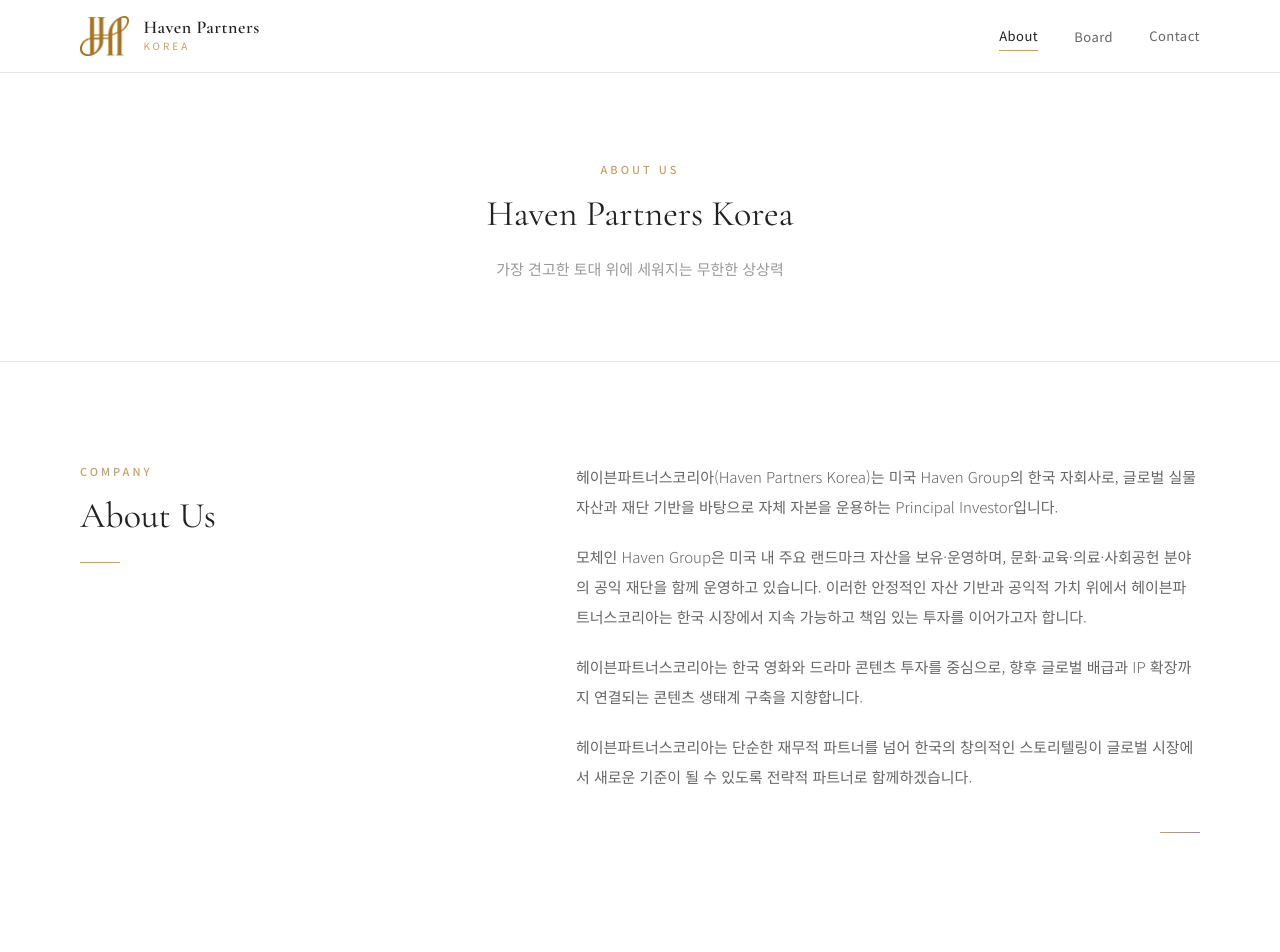
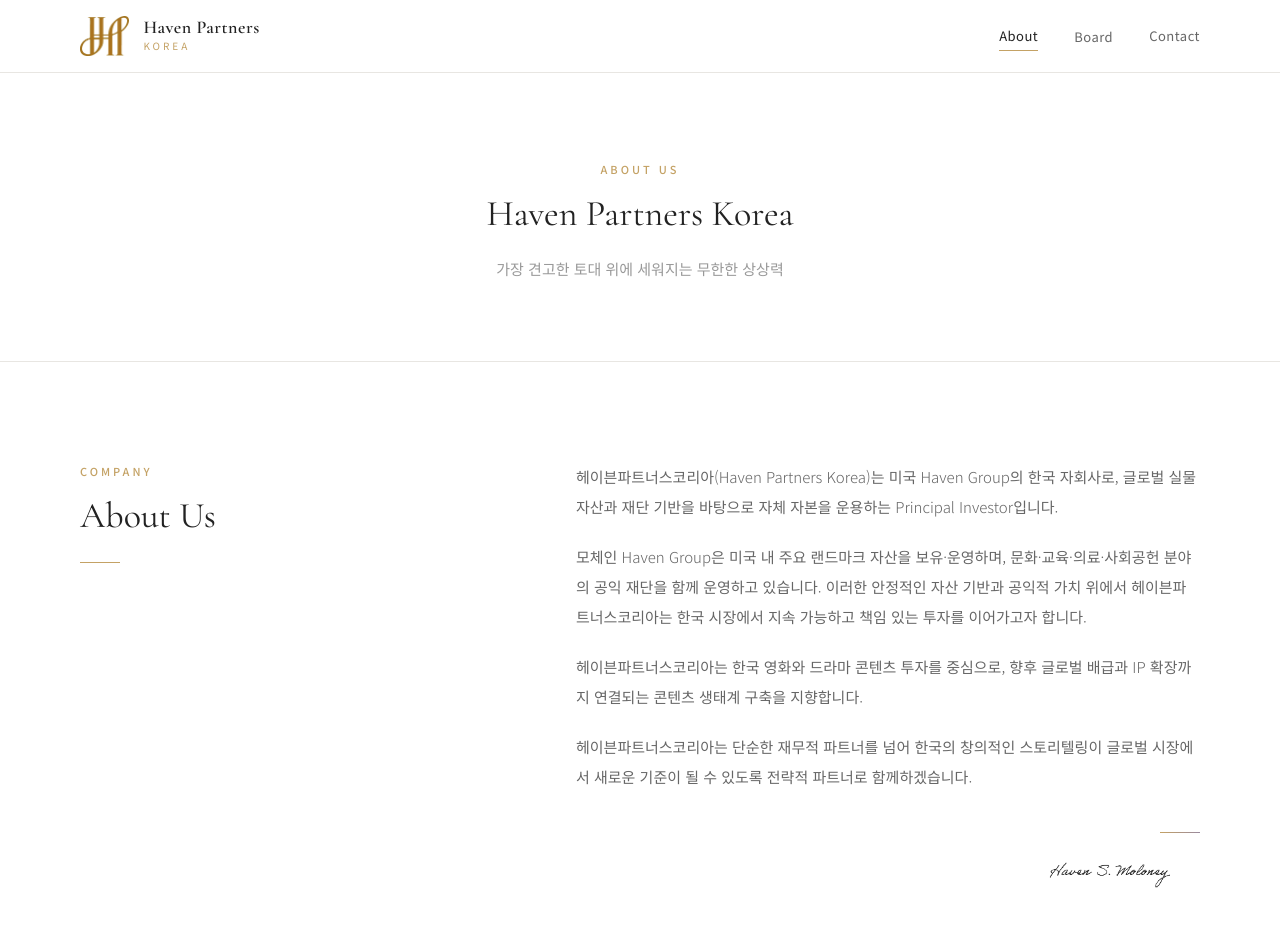
Before and after one commit to gustn0117/haven-partners-korea, a Next.js app: page /about in a window 1280 px wide. Shown: the top 952 px of the page. Built offline with nearby package versions, Linux system fonts and the light colour scheme.

Commit message:
Remove invert filter from signature image (now has transparent bg)
Co-Authored-By: Claude Opus 4.6 <noreply@anthropic.com>

```diff
--- a/app/globals.css
+++ b/app/globals.css
@@ -827,7 +827,6 @@ nav a:hover::after, nav a.active::after { width: 100%; }
 .about-signature-img {
   height: 50px;
   width: auto;
-  filter: invert(1);
   opacity: 0.85;
 }
 
```
